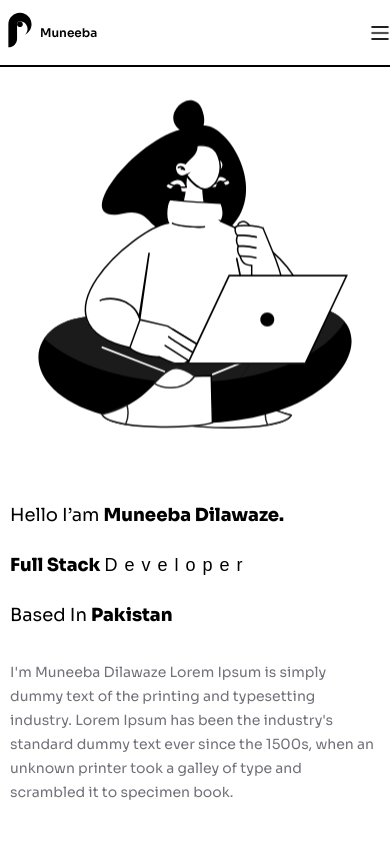
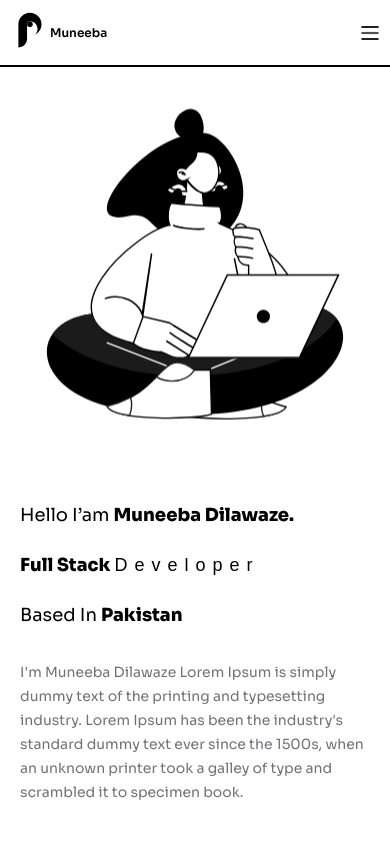
Before and after one commit to muneebaa/MyPortfolio, a React (Vite) app: page / in a window 390 px wide. Shown: the top 844 px of the page. Built offline with nearby package versions, Linux system fonts and the light colour scheme; a web font is replaced by a local one.

Commit message:
padding changed

```diff
--- a/src/index.css
+++ b/src/index.css
@@ -121,8 +121,8 @@ body {
 
 @media only screen and (max-width: 570px) {
   .spacing_main {
-    padding-left: 0;
-    padding-right: 0;
+    padding-left: 10px;
+    padding-right: 10px;
   }
 
   .nav_resume {
```
